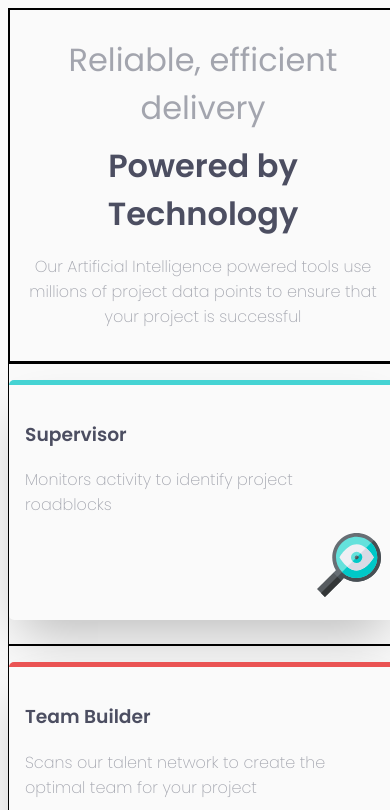
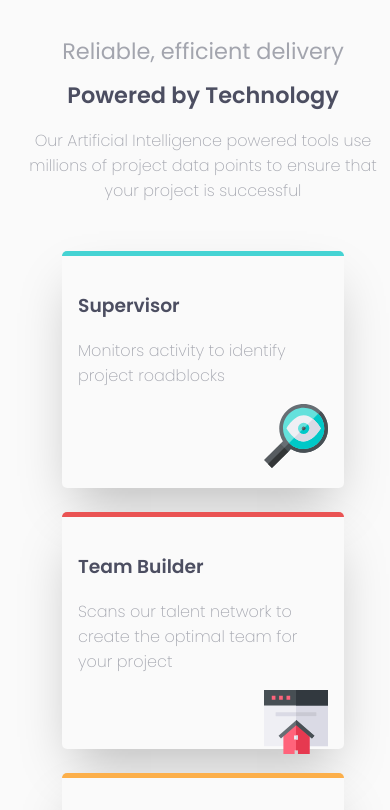
Before and after one commit to SebastienPJ/frontEndMentor-fourCardFeatureSection, a plain HTML site: page index.html in a window 390 px wide. Shown: the top 810 px of the page. Drawn offline with Linux system fonts and the light colour scheme.

```diff
--- a/styles.css
+++ b/styles.css
@@ -33,7 +33,7 @@ p {
     max-width: 30rem;
     margin: auto;
     padding: 1rem;
-    border: black 2px solid;
+    /* border: black 2px solid; */
 }
 
 
@@ -48,8 +48,8 @@ p {
     box-shadow: rgba(0, 0, 0, 0.25) 0px 25px 50px -12px;
     padding: 1rem;
     margin: 1rem auto 1.5rem;
-    /* width: 300px;
-    height: 200px; */
+    width: 300px;
+    height: 200px;
     background-color: hsl(0, 0%, 98%);
 }
 
@@ -60,7 +60,7 @@ p {
 
 .column {
     display: inline-block;
-    border: black 1px solid;
+    /* border: black 1px solid; */
     /* width: 377px; */
 }
 
@@ -108,7 +108,7 @@ p {
 
     .card {
         margin: 1rem 1rem 1.5rem;
-        /* width: 250px; */
+        width: 250px;
         height: auto;
     }
 
@@ -121,6 +121,11 @@ p {
     body {
         width: 100vw;
     }
+
+    .card {
+        margin: 1rem auto 1.5rem;
+        width: 250px;
+    }
     .column {
         display: block;
         margin: auto;
@@ -129,6 +134,23 @@ p {
 
     .elevate {
         position: static;
+    }
+
+    .header-section {
+        width: inherit;
+
+
+    }
+
+    h1,
+    h2 {
+        font-size: 1.4rem;
+
+    }
+
+    p {
+        font-size: 1rem;
+
     }
 }
 
```
